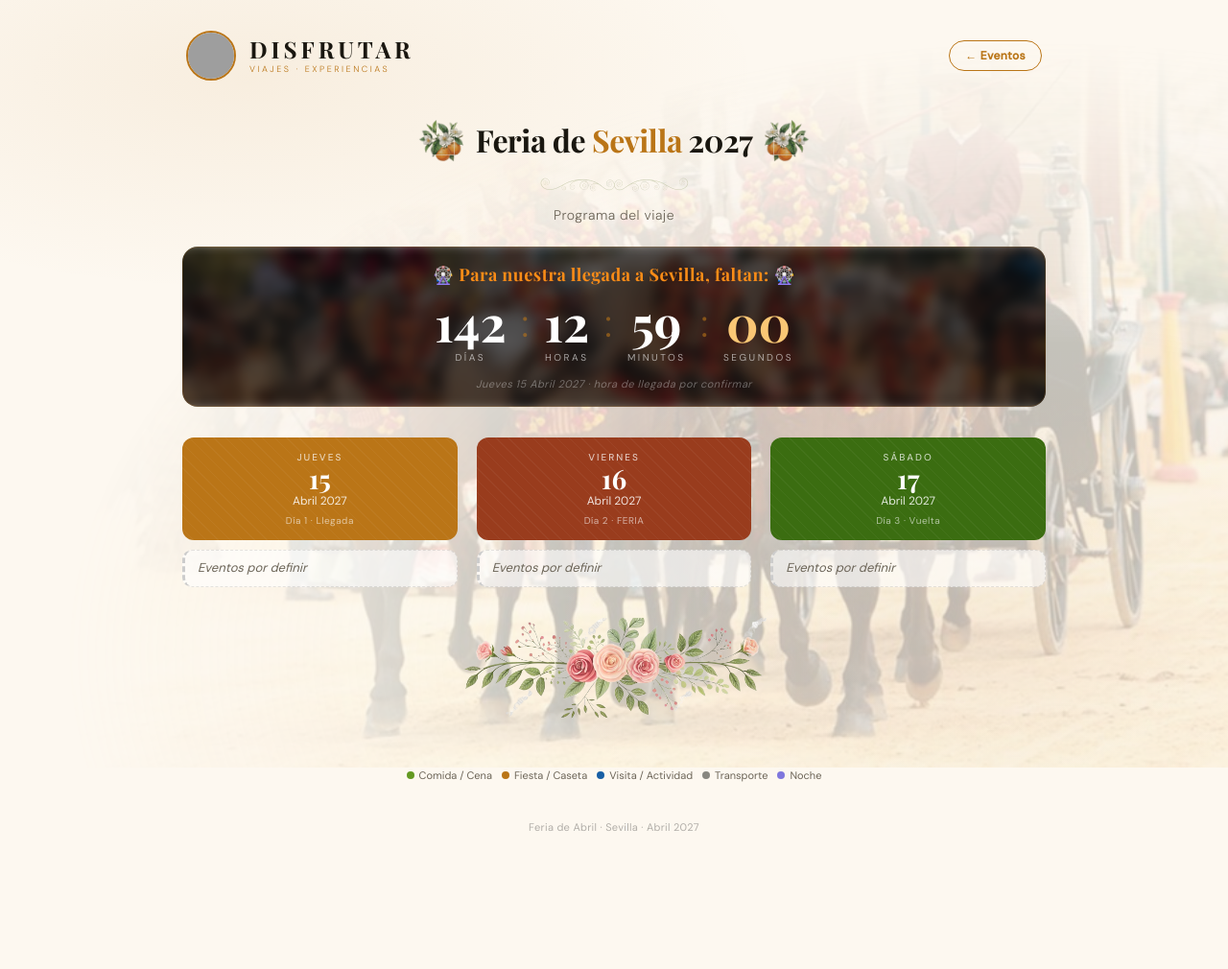
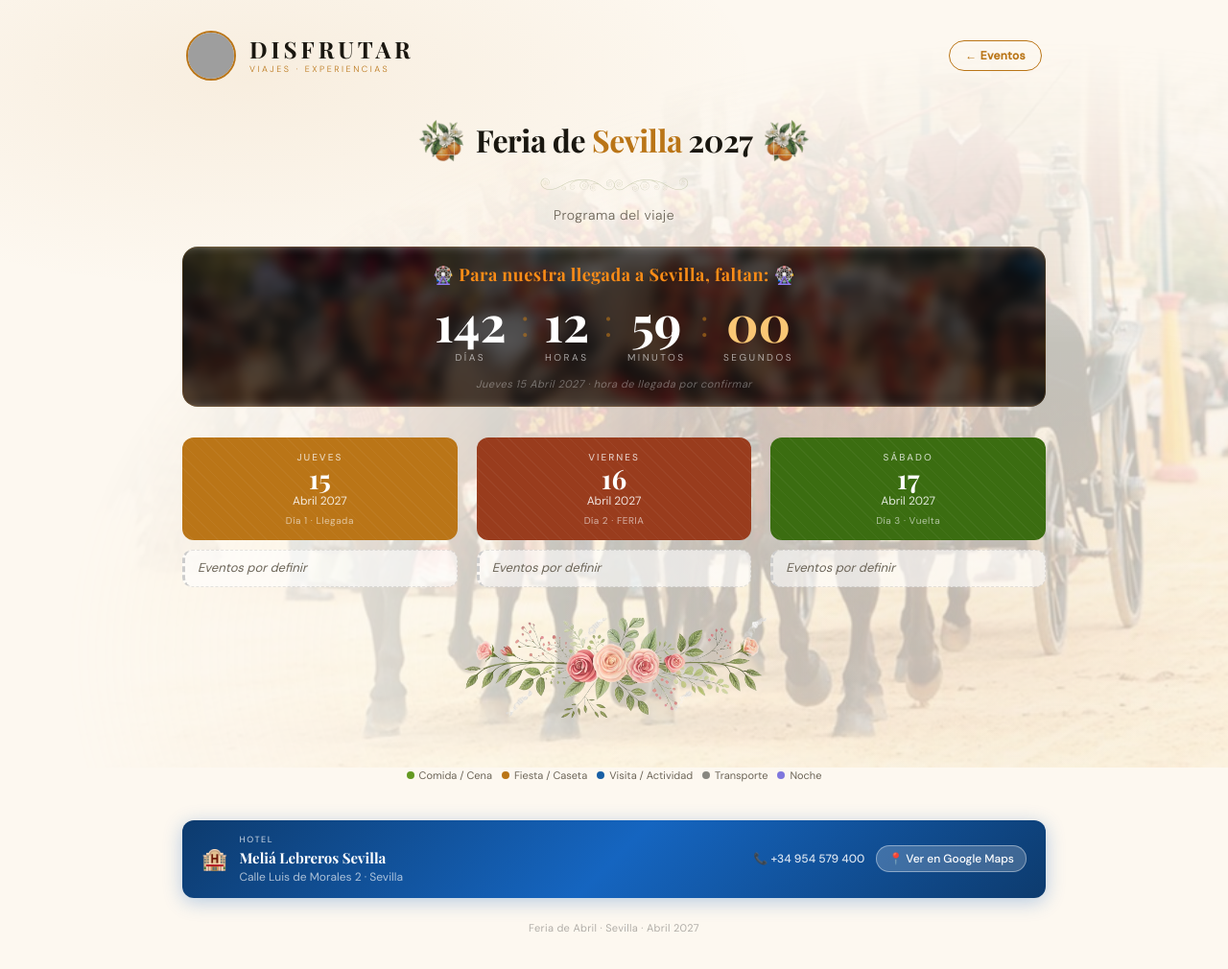
Before and after one commit to webdedisfrutar/WEB, a plain HTML site: page sevilla2027.html in a window 1280 px wide. Shown: the whole page at 96% size. Before the commit the page ends 917 px from the top, so only its background shows below. Drawn offline with nearby package versions, Linux system fonts and the light colour scheme; grey boxes are pictures that could not be loaded.

Commit message:
Sevilla 2027: banner del hotel Meliá Lebreros
Co-Authored-By: Claude Opus 5.5 <noreply@anthropic.com>
Claude-Session: https://claude.ai/code/session_018QtTCzK4bDmYAhdTJdjct2

```diff
--- a/sevilla2027.html
+++ b/sevilla2027.html
@@ -164,6 +164,22 @@
   <div class="leg-item"><div class="leg-dot" style="background:#7F77DD"></div> Noche</div>
 </div>
 
+<!-- HOTEL -->
+<div style="max-width:900px; margin:1.5rem auto 0; position:relative; z-index:2; background: linear-gradient(135deg, #0D3B6E 0%, #1565C0 50%, #0D3B6E 100%); border:none; border-radius:12px; padding:14px 20px; display:flex; align-items:center; justify-content:space-between; flex-wrap:wrap; gap:10px; box-shadow:0 4px 20px rgba(21,101,192,0.3);">
+  <div style="display:flex; align-items:center; gap:12px;">
+    <span style="font-size:22px;">🏨</span>
+    <div>
+      <div style="font-size:9px; font-weight:500; letter-spacing:1.5px; color:rgba(255,255,255,0.7); text-transform:uppercase; margin-bottom:3px;">Hotel</div>
+      <div style="font-family:'Playfair Display',serif; font-size:15px; font-weight:600; color:#fff;">Meliá Lebreros Sevilla</div>
+      <div style="font-size:12px; color:rgba(255,255,255,0.65); margin-top:2px;">Calle Luis de Morales 2 · Sevilla</div>
+    </div>
+  </div>
+  <div style="display:flex; gap:12px; align-items:center; flex-wrap:wrap;">
+    <a href="tel:+34954579400" style="font-size:12px; color:rgba(255,255,255,0.85); text-decoration:none; font-weight:500;">📞 +34 954 579 400</a>
+    <a href="https://maps.google.com/?q=Melia+Lebreros+Calle+Luis+de+Morales+2+Sevilla" target="_blank" style="font-size:12px; background:rgba(255,255,255,0.2); color:#fff; padding:5px 12px; border-radius:20px; text-decoration:none; font-weight:500; border:1px solid rgba(255,255,255,0.4);">📍 Ver en Google Maps</a>
+  </div>
+</div>
+
 <footer style="margin-top:1.5rem;">Feria de Abril · Sevilla · Abril 2027</footer>
 
 <script>
```
